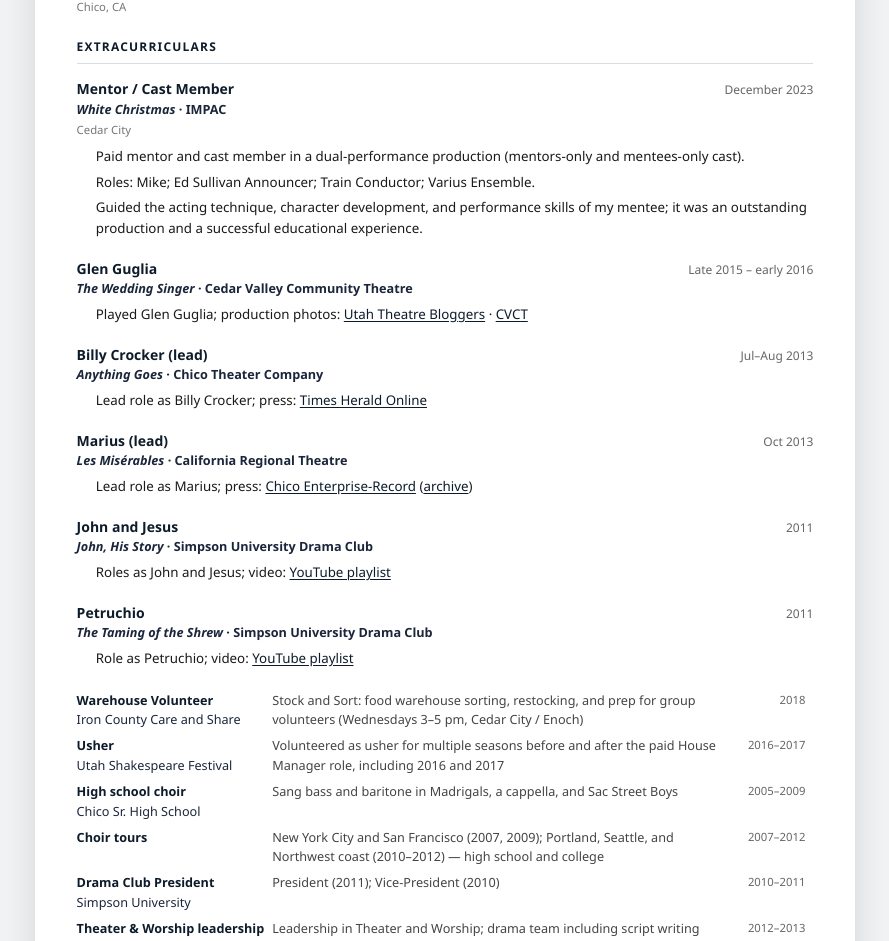
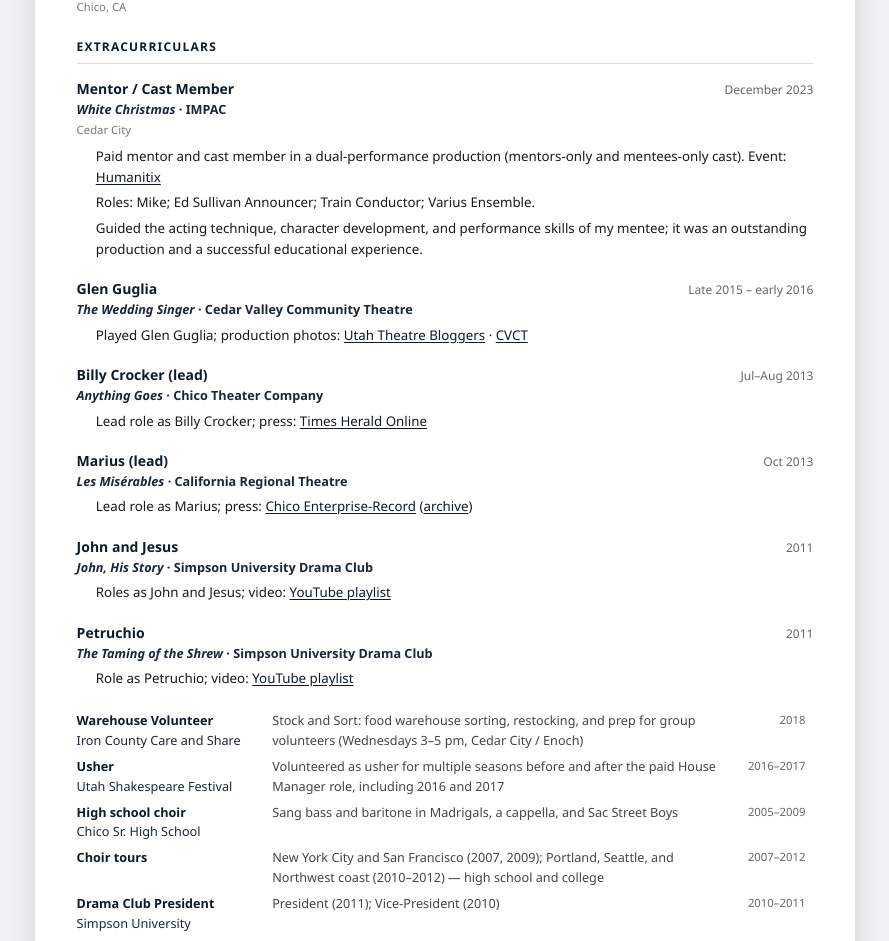
Before and after one commit to austenstrine/austenstrine_portfolio, a Next.js app in the folder apps/web/: page /cv in a window 1280 px wide. Shown: the part 2993-3934 px from the top of the page, without its empty margins (195-1084 px from the left). Built offline with nearby package versions, Linux system fonts and the light colour scheme; no server answers.

Commit message:
Add White Christmas IMPAC Humanitix event link to CV and timeline.

```diff
--- a/apps/web/src/app/cv/CvDocument.tsx
+++ b/apps/web/src/app/cv/CvDocument.tsx
@@ -477,7 +477,15 @@ export function CvDocument() {
 					</div>
 					<ul>
 						<li>
-							Paid mentor and cast member in a dual-performance production (mentors-only and mentees-only cast).
+							Paid mentor and cast member in a dual-performance production (mentors-only and mentees-only cast). Event:
+							{' '}
+							<a
+								href="https://events.humanitix.com/white-christmas-at-impac-student-cast"
+								target="_blank"
+								rel="noopener noreferrer"
+							>
+								Humanitix
+							</a>
 						</li>
 						<li>
 							Roles: Mike; Ed Sullivan Announcer; Train Conductor; Varius Ensemble.
--- a/apps/web/src/data/experience.ts
+++ b/apps/web/src/data/experience.ts
@@ -71,7 +71,7 @@ export const professionalExperience: ExperienceRole[] = [
 		dates: 'December 2023',
 		location: 'Cedar City',
 		bullets: [
-			'Paid mentor and cast member in a dual-performance production (mentors-only and mentees-only cast).',
+			'Paid mentor and cast member in a dual-performance production (mentors-only and mentees-only cast). Event: https://events.humanitix.com/white-christmas-at-impac-student-cast',
 			'Roles: Mike; Ed Sullivan Announcer; Train Conductor; Varius Ensemble.',
 			'Guided the acting technique, character development, and performance skills of my mentee; it was an outstanding production and a successful educational experience.',
 		],
```
